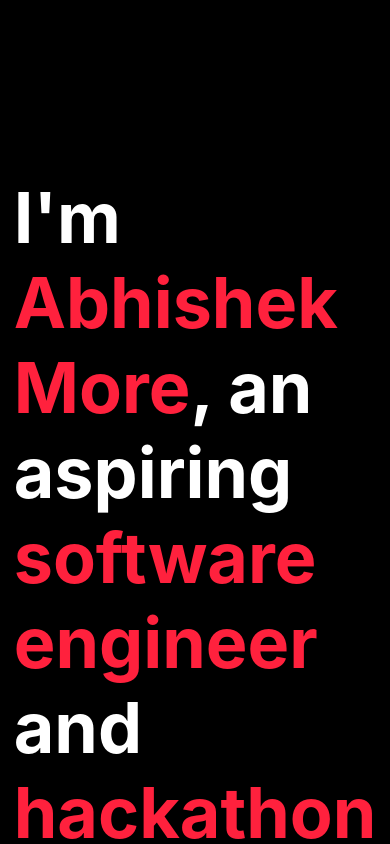
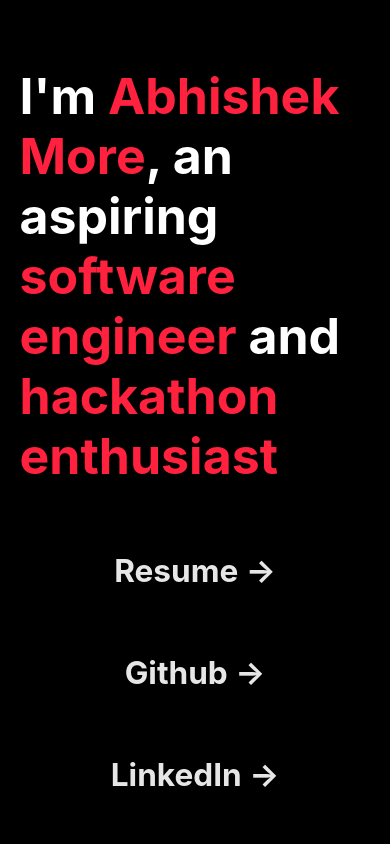
Before and after one commit to Abhishek-More/portfolio, a Next.js app: page / in a window 390 px wide. Shown: the top 844 px of the page. Built offline with nearby package versions, Linux system fonts and the light colour scheme.

Commit message:
media queries

```diff
--- a/pages/index.js
+++ b/pages/index.js
@@ -13,12 +13,14 @@ export default function Home() {
     <div className={styles.main}>
       <div className={styles.heading}>
         <h1>
-          I'm <span style={{color: '#FF213D '}} href="https://google.com">Abhishek More</span>
+          I'm <a className={styles.headerlink} href="https://tamuhack.com/" target="_blank" rel="noopener noreferrer">
+            <span>Abhishek More</span>
+          </a>
           , an
-          aspiring <a href="public/favicon.ico">
-            <span style={{color: '#FF213D'}}>software engineer</span>
-          </a> and <a href="https://tamuhack.com/" target="_blank" rel="noopener noreferrer">
-            <span style={{color: '#FF213D'}}>hackathon enthusiast</span>
+          aspiring <a className={styles.headerlink} href="public/favicon.ico">
+            <span>software engineer</span>
+          </a> and <a className={styles.headerlink}href="https://tamuhack.com/" target="_blank" rel="noopener noreferrer">
+            <span>hackathon enthusiast</span>
           </a>
         </h1>
       </div>
--- a/styles/Home.module.css
+++ b/styles/Home.module.css
@@ -26,6 +26,11 @@
   display: flex;
 }
 
+.headerlink {
+  color: #FF213D;
+  opacity: 1;
+}
+
 .links {
   opacity: 90%;
   display: flex;
@@ -36,7 +41,11 @@
 
 .link {
   color: white;
-  font-size: 2vw;
+  font-size: 27px;
+}
+
+.link :hover {
+  opacity: 0.75;
 }
 
 .footer {
@@ -158,10 +167,38 @@
   transition-property: background, transform;
 }
 
-@media (max-width: 600px) {
-  .grid {
+@media (max-width: 1000px) {
+  .links {
+    text-align: center;
+  }
+
+  .link {
+    font-size: 20px;
+  }
+
+  .heading {
+    font-size: 25px;
+  }
+}
+
+@media (max-width: 768px) {
+  .links {
+    text-align: center;
+    flex-direction: column;
     width: 100%;
-    flex-direction: column;
+  }
+
+  .link {
+    font-size: 27px;
+  }
+
+  .heading {
+    font-size: 25px;
+    width:90%;
+  }
+
+  .main {
+    padding: 2rem 0;
   }
 }
 
```
